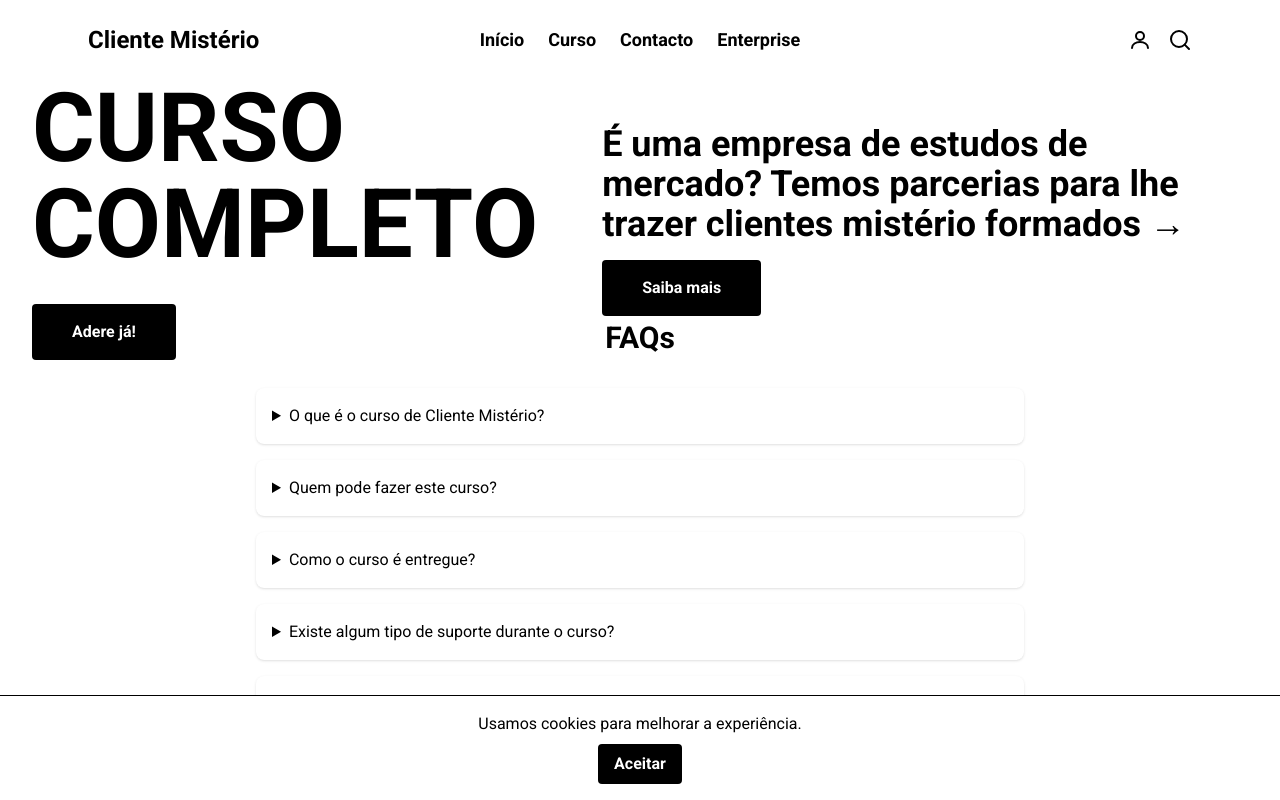
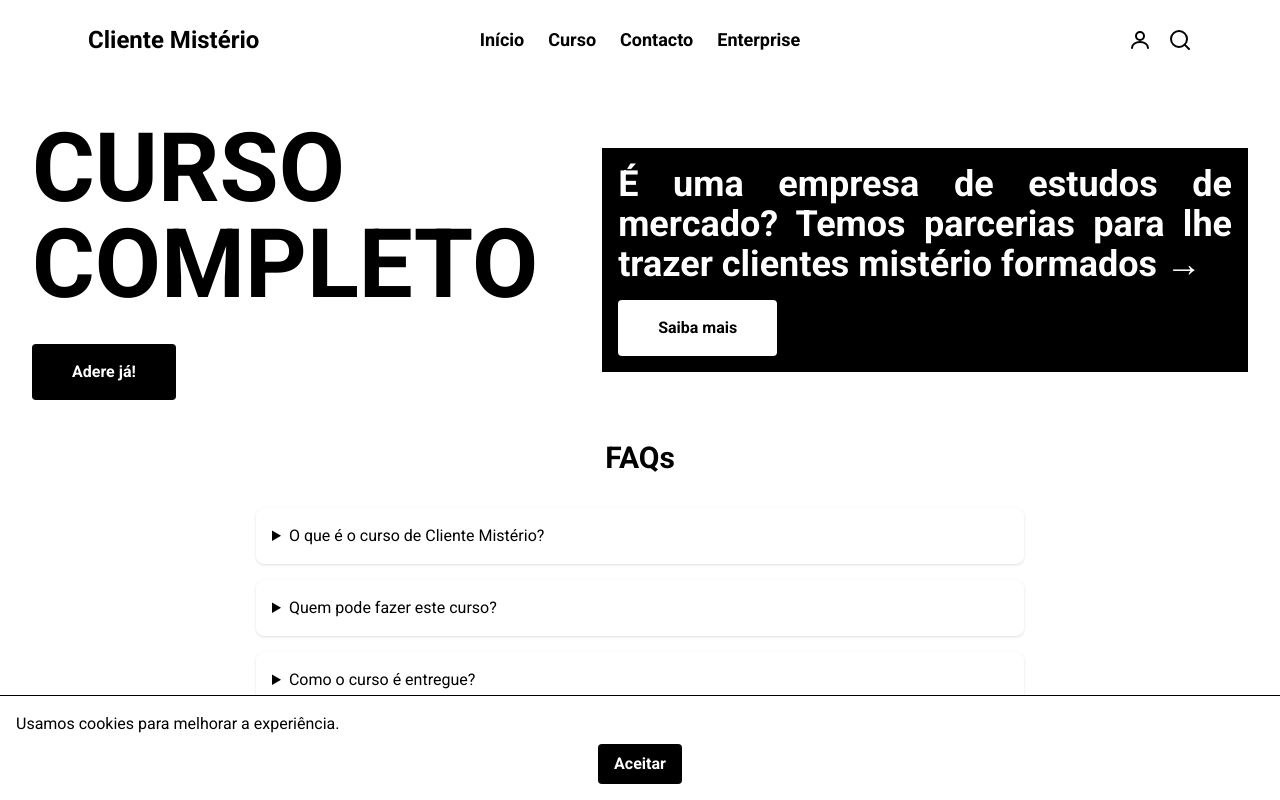
Before and after one commit to msantos51/clientemisterio, a Next.js app in the folder frontend/: page / in a window 1280 px wide. Shown: the top 800 px of the page. Built offline with nearby package versions, Linux system fonts and the light colour scheme.

Commit message:
Justifica texto e corrige layout

```diff
--- a/frontend/app/(private)/dashboard/page.tsx
+++ b/frontend/app/(private)/dashboard/page.tsx
@@ -12,7 +12,7 @@ export default function DashboardPage() {
         {/* Título principal do dashboard */}
         <h2 className="mb-4 text-center text-2xl font-bold">Curso Cliente Mistério</h2>
         {/* Frase motivacional para contextualizar o aluno */}
-        <p className="mb-8 text-center text-black">Explore o conteúdo interativo do curso.</p>
+        <p className="mb-8 text-black">Explore o conteúdo interativo do curso.</p>
         {/* Contêiner responsivo com o iframe do curso (código fornecido) */}
         <div style={{ width: '100%' }}>
           <div
--- a/frontend/app/(public)/page.tsx
+++ b/frontend/app/(public)/page.tsx
@@ -5,8 +5,8 @@ import { Faq } from '@/components/Faq'
 export default function HomePage() {
   return (
     <main>
-      {/* Secção inicial com título e botão de adesão alinhada ao topo */}
-      <section className="flex flex-col items-center gap-8 text-center md:flex-row md:gap-16 md:text-left">
+      {/* Secção inicial com título, botão de adesão e margem superior */}
+      <section className="mt-10 flex flex-col items-center gap-8 text-center md:flex-row md:gap-16 md:text-left">
         {/* Bloco esquerdo com o título principal e botão de adesão */}
         <div className="flex flex-col items-center justify-center space-y-8 md:items-start">
           <h1 className="text-4xl font-bold leading-none md:text-8xl">
@@ -21,15 +21,15 @@ export default function HomePage() {
           </Link>
         </div>
         {/* Bloco direito com frase promocional e botão para empresas */}
-        <div className="mt-8 flex flex-col items-center space-y-4 md:mt-0 md:items-start">
-          {/* Frase promocional apresentada em destaque */}
+        <div className="mt-8 flex flex-col items-center space-y-4 bg-black p-4 text-white md:mt-0 md:items-start">
+          {/* Frase promocional apresentada em destaque com fundo preto */}
           <p className="text-2xl font-bold md:text-4xl">
             É uma empresa de estudos de mercado? Temos parcerias para lhe trazer clientes mistério formados &rarr;
           </p>
-          {/* Botão que redireciona para a página enterprise */}
+          {/* Botão invertido com fundo branco e texto preto */}
           <Link
             href="/enterprise"
-            className="rounded bg-black px-10 py-4 font-bold text-white hover:bg-black/80"
+            className="rounded bg-white px-10 py-4 font-bold text-black hover:bg-white/80"
           >
             Saiba mais
           </Link>
--- a/frontend/app/globals.css
+++ b/frontend/app/globals.css
@@ -20,6 +20,11 @@ html, body {
   /* Impede rolagem horizontal mantendo a vertical */
   overflow-x: hidden;
   overflow-y: auto;
+}
+
+/* Justifica o texto de todos os parágrafos */
+p {
+  text-align: justify;
 }
 
 /* Torna o texto de todos os botões em negrito */
--- a/frontend/components/Faq.tsx
+++ b/frontend/components/Faq.tsx
@@ -44,8 +44,8 @@ const faqItems = [
 // Renderiza a secção de FAQ na página
 export function Faq() {
   return (
-    // Ajusta a posição para aproximar as FAQs da secção anterior
-    <section className="mx-auto -mt-10 max-w-3xl pb-20">
+    // Adiciona margem superior para afastar as FAQs da secção anterior
+    <section className="mx-auto mt-10 max-w-3xl pb-20">
       {/* Título principal da secção */}
       <h2 className="mb-8 text-center text-3xl font-bold text-black">FAQs</h2>
       {/* Lista de perguntas */}
```
